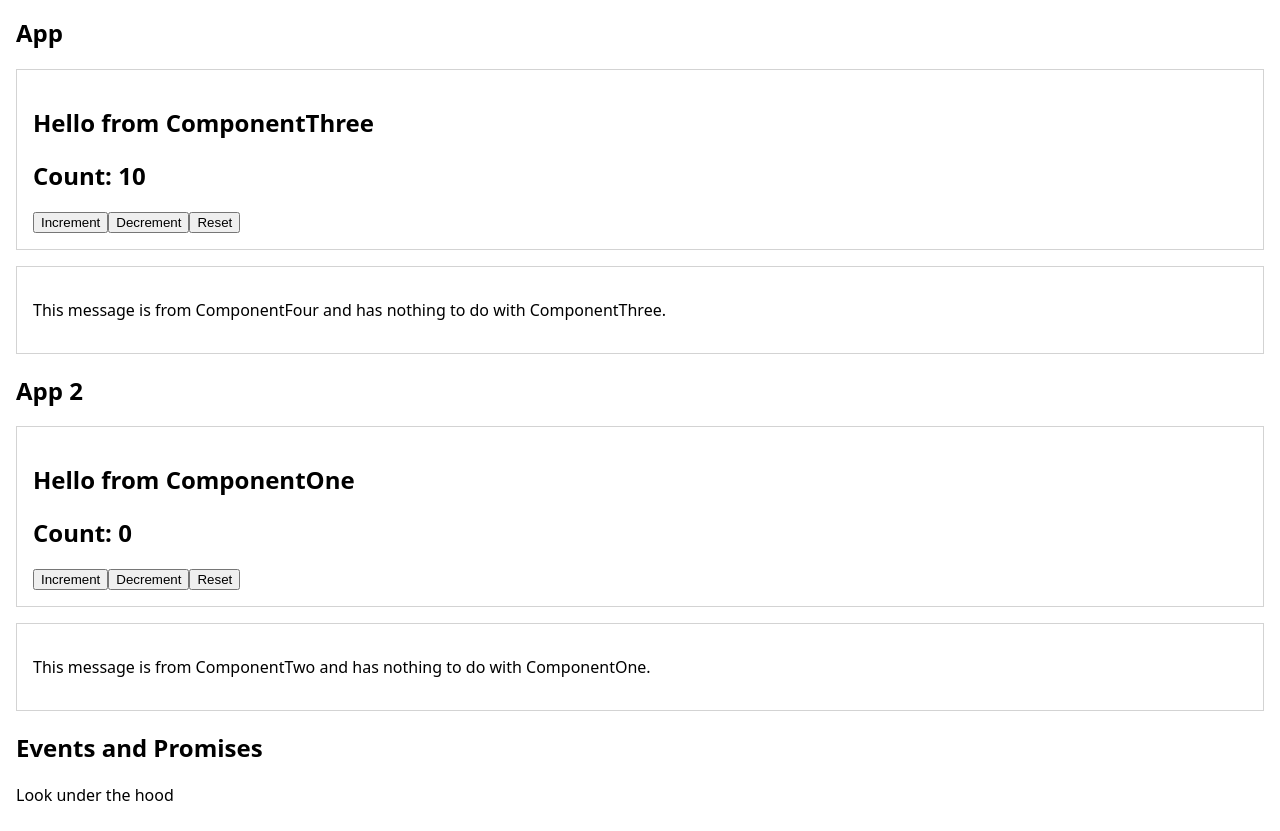
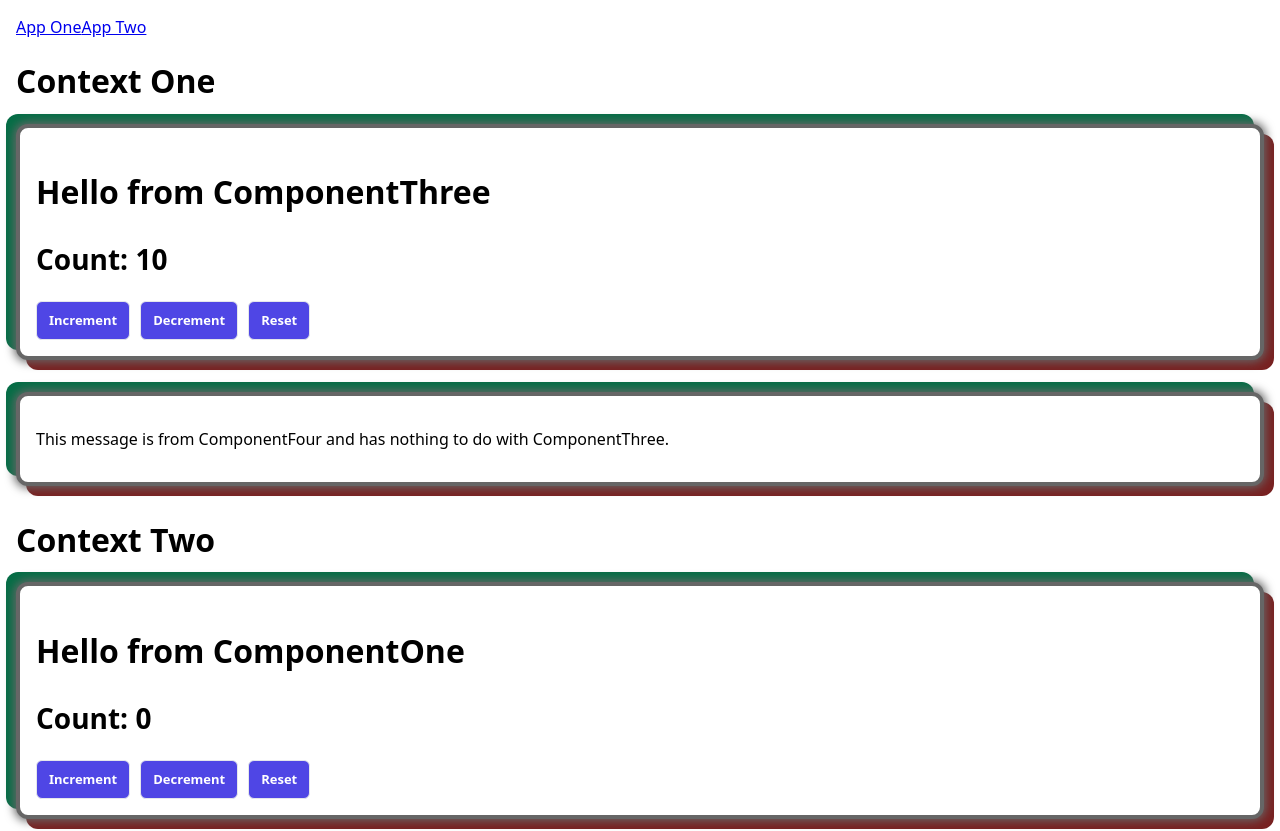
Before and after one commit to nitinsuri/react-contextapi-issues, a React (Create React App) app: page / in a window 1280 px wide. Shown: the top 831 px of the page. Built offline with nearby package versions, Linux system fonts and the light colour scheme.

Commit message:
4 files modified, 2 added, 2 deleted

```diff
--- a/package.json
+++ b/package.json
@@ -4,7 +4,8 @@
   "private": true,
   "dependencies": {
     "react": "18.2.0",
-    "react-dom": "18.2.0"
+    "react-dom": "18.2.0",
+    "react-router-dom": "^6.16.0"
   },
   "scripts": {
     "start": "react-scripts start",
--- a/src/App.jsx
+++ b/src/App.jsx
@@ -1,19 +1,19 @@
-import React, { useState } from 'react';
-import { AppContext } from './AppContext';
-import ComponentThree from './ComponentThree';
-import ComponentFour from './ComponentFour';
+import React from 'react';
+import AppProvider from './AppContext';
+import ComponentOne from './ComponentOne';
+import ComponentTwo from './ComponentTwo';
 import './style.css';
 
-function App() {
-  const [countOne, setCountOne] = useState(10);
+function AppOne() {
   return (
     <>
-      <AppContext.Provider value={[countOne, setCountOne]}>
-        <ComponentThree />
-        <ComponentFour />
-      </AppContext.Provider>
+      <h1>Context Two</h1>
+      <AppProvider>
+        <ComponentOne />
+        <ComponentTwo />
+      </AppProvider>
     </>
   );
 }
 
-export default App;
+export default AppOne;
--- a/src/App1.jsx
+++ /dev/null
@@ -1,18 +0,0 @@
-import React, { useState } from 'react';
-import AppProvider, { AppContext } from './AppContext';
-import ComponentOne from './ComponentOne';
-import ComponentTwo from './ComponentTwo';
-import './style.css';
-
-function AppOne() {
-  return (
-    <>
-      <AppProvider>
-        <ComponentOne />
-        <ComponentTwo />
-      </AppProvider>
-    </>
-  );
-}
-
-export default AppOne;
--- /dev/null
+++ b/src/AppNRR.jsx
@@ -0,0 +1,20 @@
+import React, { useState } from 'react';
+import { AppContext } from './AppContext';
+import ComponentThree from './ComponentThree';
+import ComponentFour from './ComponentFour';
+import './style.css';
+
+function App() {
+  const [countOne, setCountOne] = useState(10);
+  return (
+    <>
+      <h1>Context One</h1>
+      <AppContext.Provider value={[countOne, setCountOne]}>
+        <ComponentThree />
+        <ComponentFour />
+      </AppContext.Provider>
+    </>
+  );
+}
+
+export default App;
--- a/src/Events.jsx
+++ /dev/null
@@ -1,22 +0,0 @@
-import React from 'react';
-
-export default function Events() {
-  function lookUnderTheHood() {
-    console.log('First console log.');
-    setTimeout(() => {
-      console.log('Second conole log');
-    });
-    const p = new Promise((resolve, reject) => {
-      resolve('Third console log.');
-    }).then((val) => {
-      console.log(val);
-    });
-    console.log('Last console log.');
-  }
-  lookUnderTheHood();
-  return (
-    <>
-      <p>Look under the hood</p>
-    </>
-  );
-}
--- /dev/null
+++ b/src/Nav.jsx
@@ -0,0 +1,9 @@
+import React from 'react';
+export default function Nav() {
+  return (
+    <nav>
+      <a href="/">App One</a>
+      <a href="/appone">App Two</a>
+    </nav>
+  );
+}
--- a/src/index.js
+++ b/src/index.js
@@ -1,18 +1,16 @@
 import React, { StrictMode } from 'react';
 import { createRoot } from 'react-dom/client';
-import App from './App';
-import AppOne from './App1';
-import Events from './Events';
+import { BrowserRouter, Routes, Route } from 'react-router-dom';
+import Nav from './Nav';
+import App from './AppNRR';
+import AppOne from './App';
 
 const root = createRoot(document.getElementById('app'));
 
 root.render(
   <StrictMode>
-    <h2>App</h2>
+    <Nav />
     <App />
-    <h2>App 2</h2>
     <AppOne />
-    <h2>Events and Promises</h2>
-    <Events />
   </StrictMode>
 );
--- a/src/style.css
+++ b/src/style.css
@@ -5,18 +5,38 @@
 body {
   margin: 0;
   padding: 1rem;
-  font-family: system-ui, sans-serif;
+  font-family: ui-sans-serif, system-ui, sans-serif;
   color: black;
   background-color: white;
 }
 
 h1 {
   font-weight: 800;
-  font-size: 1.5rem;
+  font-size: 2rem;
+}
+h2 {
+  font-weight: 800;
+  font-size: 1.75rem;
 }
 
 section {
-  border: 1px solid lightgray;
-  margin-bottom: 1rem;
+  background-color: white;
+  border: 4px solid #666;
+  border-radius: 12px;
+  box-shadow: 0 0 10px 2px #666, 10px 10px 0px #782121, -10px -10px 0px #066d46;
+  margin-bottom: 2rem;
   padding: 1rem;
 }
+
+button {
+  background-color: #4f46e5;
+  border: 1px solid #e5e7eb;
+  border-radius: 6px;
+  color: white;
+  font-family: ui-sans-serif, system-ui, sans-serif;
+  font-weight: 600;
+  font-size: 13px;
+  line-height: 1.6;
+  margin-right: 10px;
+  padding: 8px 12px;
+}
```
